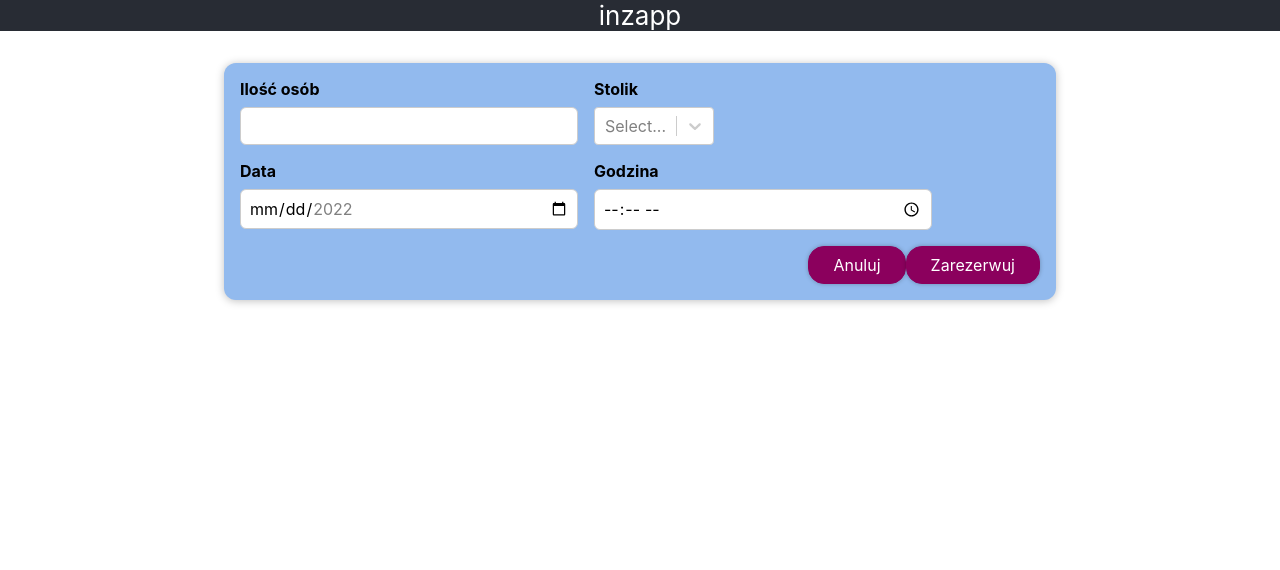
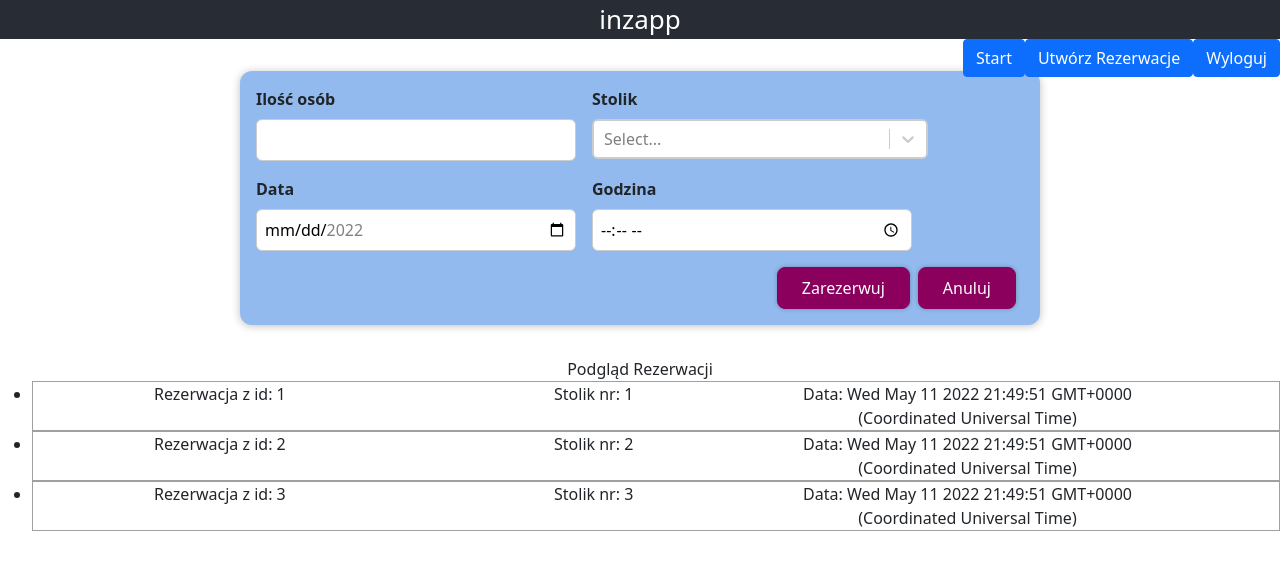
Before and after one commit to mturczak/inzapp, a React (Create React App) app: page / in a window 1280 px wide. Shown: the top 570 px of the page. Built offline with nearby package versions, Linux system fonts and the light colour scheme.

Commit message:
empty NavBar, previev of reservation, Reservation

```diff
--- a/package.json
+++ b/package.json
@@ -6,7 +6,9 @@
     "@testing-library/jest-dom": "^5.16.4",
     "@testing-library/react": "^13.2.0",
     "@testing-library/user-event": "^13.5.0",
+    "bootstrap": "^5.1.3",
     "react": "^18.1.0",
+    "react-bootstrap": "^2.4.0",
     "react-dom": "^18.1.0",
     "react-scripts": "5.0.1",
     "react-select": "^5.3.2",
--- a/src/App.js
+++ b/src/App.js
@@ -1,6 +1,8 @@
 import React from "react";
 import "./App.css";
+import NavBar from "./NavBar/NavBar";
 import ReservationForm from "./NewReservation/ReservationForm";
+import ReservationPreview from "./NewReservation/ReservationPreviev";
 
 
 
@@ -11,8 +13,12 @@ const example_tables = [
   {id: 4, table_size: 3, isBusy:true},
   {id: 5, table_size: 3, isBusy:true},
   {id: 6, table_size: 4, isBusy:true}
+]
 
-
+const example_reservations = [
+  {id: 1, table_id: 1, reservation_date: '2022-07-10T15:00'},
+  {id: 2, table_id: 2, reservation_date: '2022-07-11T15:00'},
+  {id: 3, table_id: 3, reservation_date: '2022-07-12T15:00'}
 
 ]
 
@@ -20,7 +26,9 @@ const App = () => {
   return (
     <div className="App">
       <header className="App-header">inzapp</header>
+      <NavBar />
       <ReservationForm tables={example_tables} />
+      <ReservationPreview records={example_reservations} />
     </ div>
   );
 };
--- /dev/null
+++ b/src/NavBar/NavBar.css
@@ -0,0 +1,5 @@
+.navBar {
+
+    position: fixed;
+    right:0%;
+}
--- /dev/null
+++ b/src/NavBar/NavBar.js
@@ -0,0 +1,16 @@
+import { Button } from "react-bootstrap";
+import React from "react";
+import "./NavBar.css"
+
+const NavBar =  () => {
+    return (
+        <div className="navBar">
+            <Button>Start</Button>
+            <Button>Utwórz Rezerwacje</Button>
+            <Button>Wyloguj</Button>
+        </div>
+    )
+
+}
+
+export default NavBar;
--- /dev/null
+++ b/src/NewReservation/Reservation.css
@@ -0,0 +1,14 @@
+.single_reservation {
+
+    border: 1px solid #a0a0a0;
+
+
+    display:flex;
+}
+
+.single_reservation_info {
+
+
+    display: inline-block;
+    width:30%;
+}
--- /dev/null
+++ b/src/NewReservation/Reservation.js
@@ -0,0 +1,17 @@
+import React from "react";
+import "./Reservation.css"
+
+const Reservation = props => {
+
+    return (
+        <li>
+            <div className="single_reservation">
+            <div className="single_reservation_info"> Rezerwacja z id: {props.reservation_id}</div>
+            <div className="single_reservation_info"> Stolik nr: {props.table_id} </div>
+            <div className="single_reservation_info"> Data: {Date(props.reservation_date)}</div>
+            </div>
+        </li>
+    )
+}
+
+export default Reservation;
--- a/src/NewReservation/ReservationForm.css
+++ b/src/NewReservation/ReservationForm.css
@@ -32,6 +32,15 @@
     max-width: 100%;
   }
 
+  .new-reservation__control_select {
+    font: inherit;
+    padding: 0rem;
+    border-radius: 6px;
+    border: 1px solid #ccc;
+    width: 21rem;
+    max-width: 100%;
+  }
+
   .new-reservation__actions {
     text-align: right;
   }
@@ -41,8 +50,9 @@
     width: 100%;
     font: inherit;
     padding: 0.5rem 1.5rem;
+    margin-right: 0.5rem;
     border: 1px solid #8b005d;
-    border-radius: 1rem;
+    border-radius: 0.5rem;
     color: white;
     background: #8b005d;
     box-shadow: 0 0 4px rgba(0, 0, 0, 0.26);
--- a/src/NewReservation/ReservationForm.js
+++ b/src/NewReservation/ReservationForm.js
@@ -17,7 +17,7 @@ const ReservationForm = (props) => {
         </div>
         <div className="new-reservation__control">
           <label>Stolik</label>
-          <Select options={props.tables.filter(table  => table.isBusy   )} getOptionLabel={(option)=>option.id} />
+          <Select className="new-reservation__control_select" options={props.tables.filter(table  => table.isBusy   )} getOptionLabel={(option)=>option.id} />
         </div>
 
         <div className="new-reservation__control">
@@ -32,10 +32,10 @@ const ReservationForm = (props) => {
       </div>
       <div className="new-reservation__actions">
         <button className="button" type="button">
-          Anuluj
+        Zarezerwuj
         </button>
         <button className="button" type="submit">
-          Zarezerwuj
+          Anuluj
         </button>
       </div>
     </form>
--- /dev/null
+++ b/src/NewReservation/ReservationPreviev.js
@@ -0,0 +1,22 @@
+import React from "react";
+import Reservation from "./Reservation";
+
+const ReservationPreview = (props) => {
+  return (
+    <div>
+      <label>Podgląd Rezerwacji</label>
+      <ul>
+        {props.records.map((records) => (
+          <Reservation
+            key={records.id}
+            reservation_id={records.id}
+            table_id={records.table_id}
+            reservation_date={records.reservation_date}
+          />
+        ))}
+      </ul>
+    </div>
+  );
+};
+
+export default ReservationPreview;
--- a/src/index.js
+++ b/src/index.js
@@ -2,6 +2,7 @@ import React from 'react';
 import ReactDOM from 'react-dom/client';
 import './index.css';
 import App from './App';
+import 'bootstrap/dist/css/bootstrap.min.css';
 const root = ReactDOM.createRoot(document.getElementById('root'));
 root.render(
 
```
Also changed, not shown: 1 other file (tests, documents, lock files or other folders).
